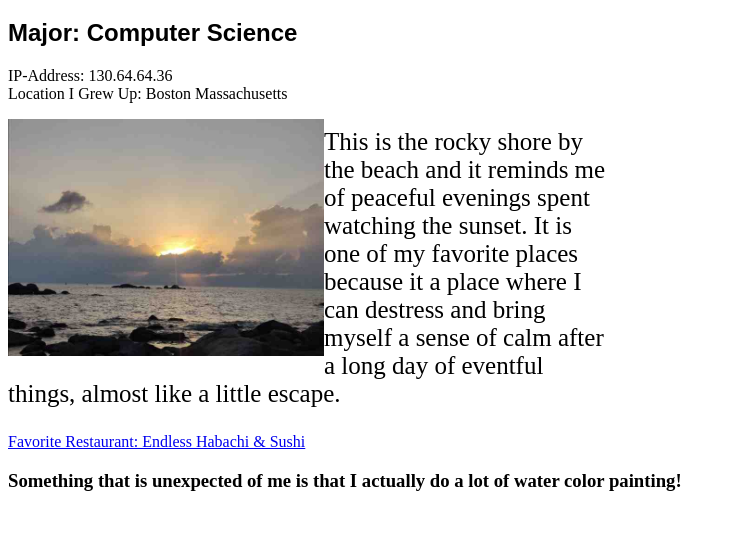
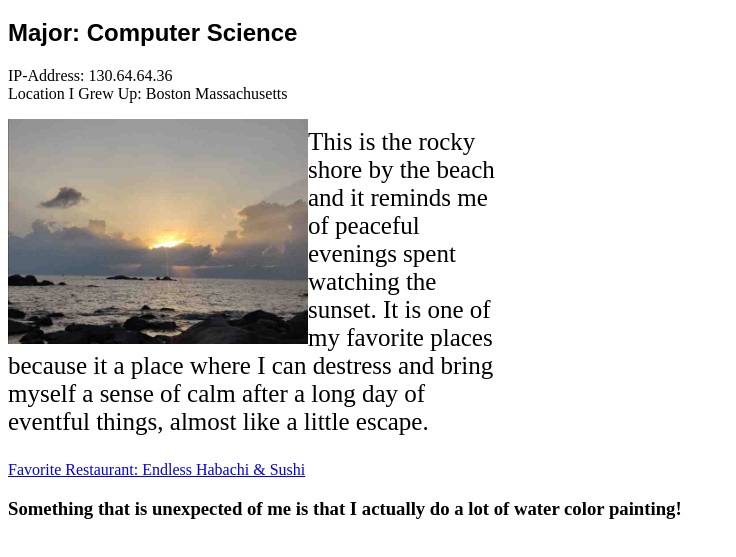
Before and after one commit to zhiqiangli-2bit/A1GetOnWebHW, a plain HTML site: page index.html in a window 1280 px wide. Shown: the part 61-618 px from the top of the page, without its empty margins (0-736 px from the left). Drawn offline with Linux system fonts and the light colour scheme.

Commit message:
Update index.html

```diff
--- a/index.html
+++ b/index.html
@@ -12,8 +12,8 @@
     <h1>Zhiqiang (Phillip) L.</h1>
     <h2 style="font-family:'arial';">Major: Computer Science</h2>
     <p>IP-Address: 130.64.64.36 <br>Location I Grew Up: Boston Massachusetts</p>
-    <img style="width: 25%; height: auto;" align="left" src="images/BeachSunset.jpg" alt="BeachSunset">
-    <p style="font-size: 25px; width: 600px;">
+    <img style="width: 300px;" align="left" src="images/BeachSunset.jpg" alt="BeachSunset">
+    <p style="font-size: 25px; width: 500px;">
         This is the rocky shore by the
         beach and it reminds me of peaceful evenings spent watching the sunset.
         It is one of my favorite places because it a place where I can destress
```
